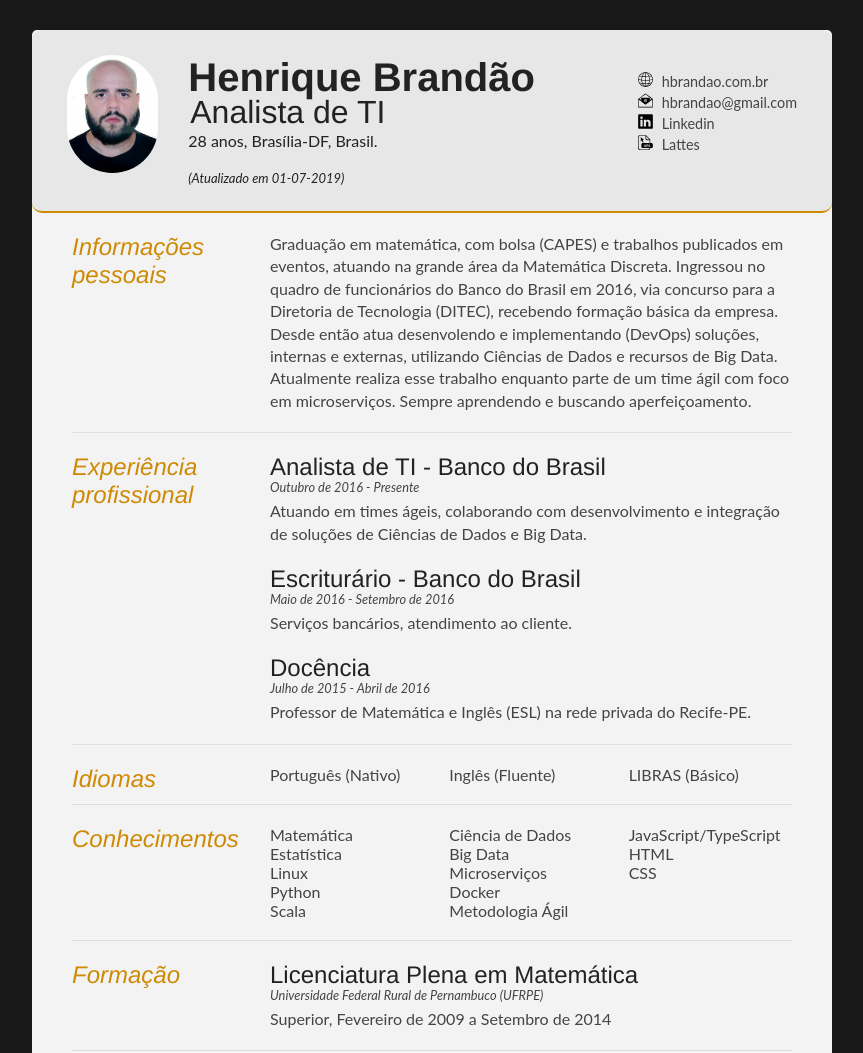
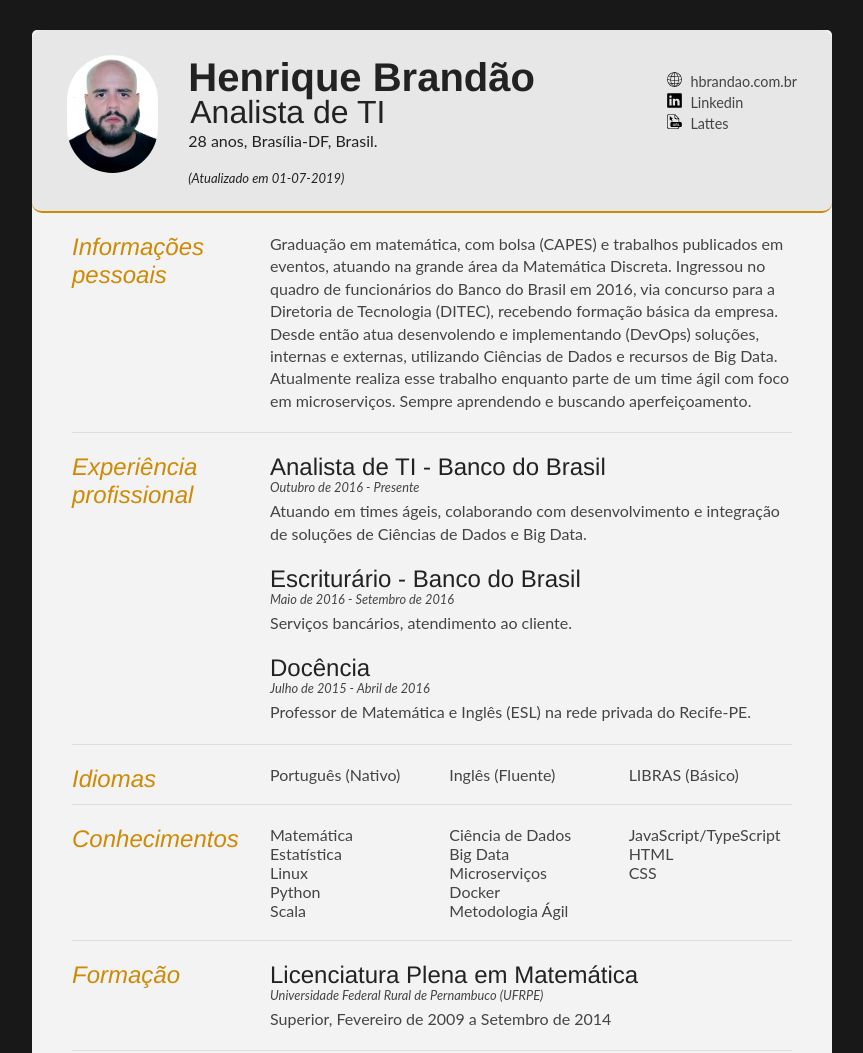
Before and after one commit to htbrandao/htbrandao.github.io, a plain HTML site: page index.html in a window 1280 px wide. Shown: the top 1053 px of the page, without its empty margins (208-1071 px from the left). Drawn offline with Linux system fonts and the light colour scheme.

Commit message:
Update index.html

```diff
--- a/index.html
+++ b/index.html
@@ -25,10 +25,10 @@
 					<img src="./media/icon/www.svg" alt="URL" class="mediaIcon"></img>
 					hbrandao.com.br
 				</li>
-				<li>
-					<img src="./media/icon/email.svg" alt="E-mail" class="mediaIcon"></img>
-					hbrandao@gmail.com
-				</li>
+				<!--<li>-->
+				<!--	<img src="./media/icon/email.svg" alt="E-mail" class="mediaIcon"></img>-->
+				<!--	hbrandao@gmail.com-->
+				<!--</li>-->
 				<li>
 					<a href="https://www.linkedin.com/in/henrique-brand%C3%A3o-259a47134/" target="_blank">
 						<img src="./media/icon/linkedin.svg" alt="Linkedin" class="mediaIcon"></img>
```
